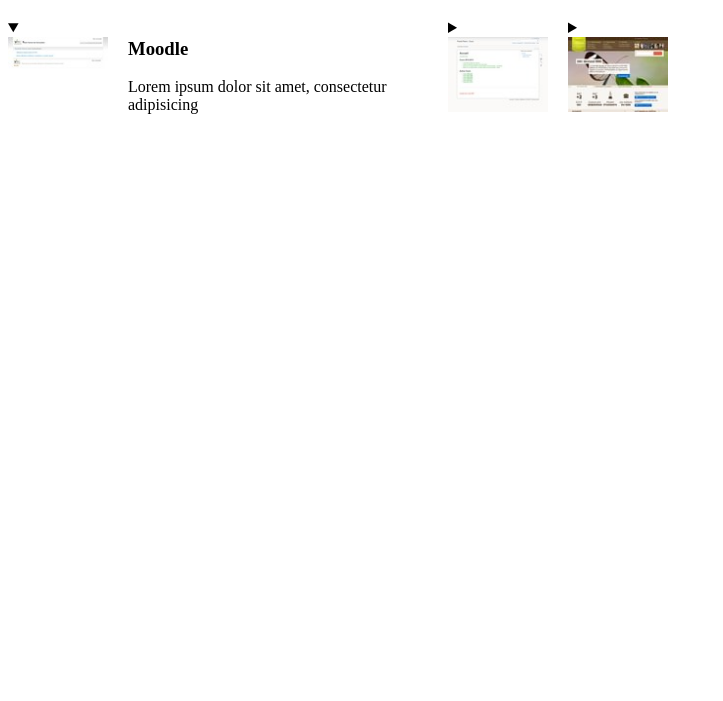
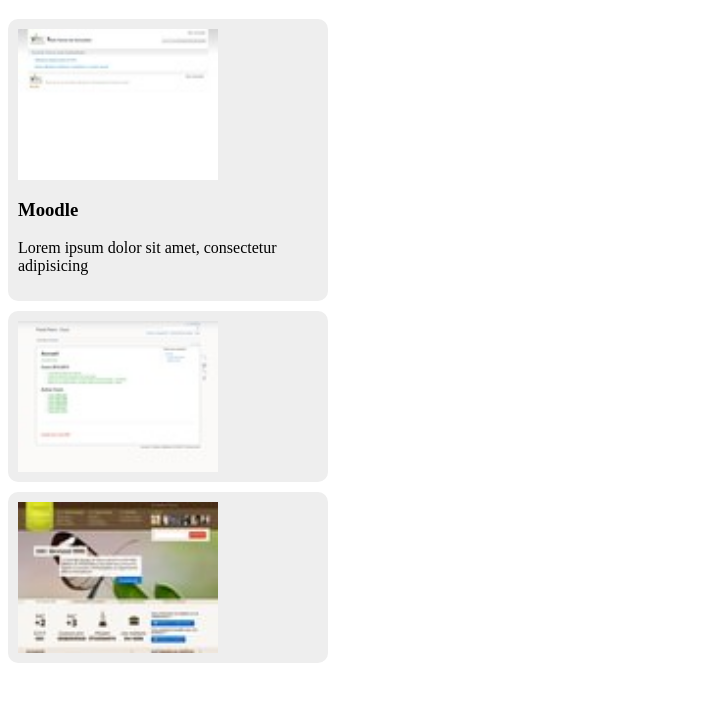
Before and after one commit to MMI-NFC-2026/sae105-r112-tp4-jeremyvcr, a plain HTML site: page index.html in a window 1280 px wide. Shown: the part 61-762 px from the top of the page, without its empty margins (0-723 px from the left). Drawn offline with Linux system fonts and the light colour scheme.

Commit message:
CSS : créer la variante verticale et retirer le marqueur natif

```diff
--- a/src/css/components/accordeon.css
+++ b/src/css/components/accordeon.css
@@ -1,40 +1,47 @@
 /**
- * Accordeon — dimensions et débordement du TD 4.
+ * Accordeon vertical — seconde vidéo du TP.
+ * TD 4 : hauteur auto, overflow et transition.
  */
+:root {
+  interpolate-size: allow-keywords;
+}
+
 .accordeon {
   display: flex;
-  gap: 20px;
+  flex-direction: column;
+  gap: 10px;
+  width: 320px;
 }
 
 .accordeon > details {
-  position: relative;
-  width: 100px;
-  min-height: 150px;
+  height: 151px;
+  padding: 10px;
   overflow: hidden;
+  background: #eee;
+  border-radius: 10px;
+  transition: height 2s ease-in-out;
+}
+
+/* README : [open] remplace le :hover de l'exemple du TD. */
+.accordeon > details[open] {
+  height: auto;
 }
 
 .accordeon > details > summary {
-  width: 100px;
+  display: flex;
+  align-items: center;
+  gap: 20px;
   cursor: pointer;
+  list-style: none;
+}
+
+/* Suppression du marqueur natif : code fourni dans le README. */
+.accordeon > details > summary::marker,
+.accordeon > details > summary::-webkit-details-marker {
+  display: none;
 }
 
 .accordeon > details > summary > img {
-  width: 100px;
+  width: 200px;
   height: auto;
 }
-
-.accordeon > details > div {
-  position: absolute;
-  top: 0;
-  left: 120px;
-  width: 18rem;
-}
-
-/* TD 4 : remplacer :hover par [open], comme demandé dans le README. */
-.accordeon > details {
-  transition: width 2s ease-in-out;
-}
-
-.accordeon > details[open] {
-  width: calc(100px + 20rem);
-}
```
